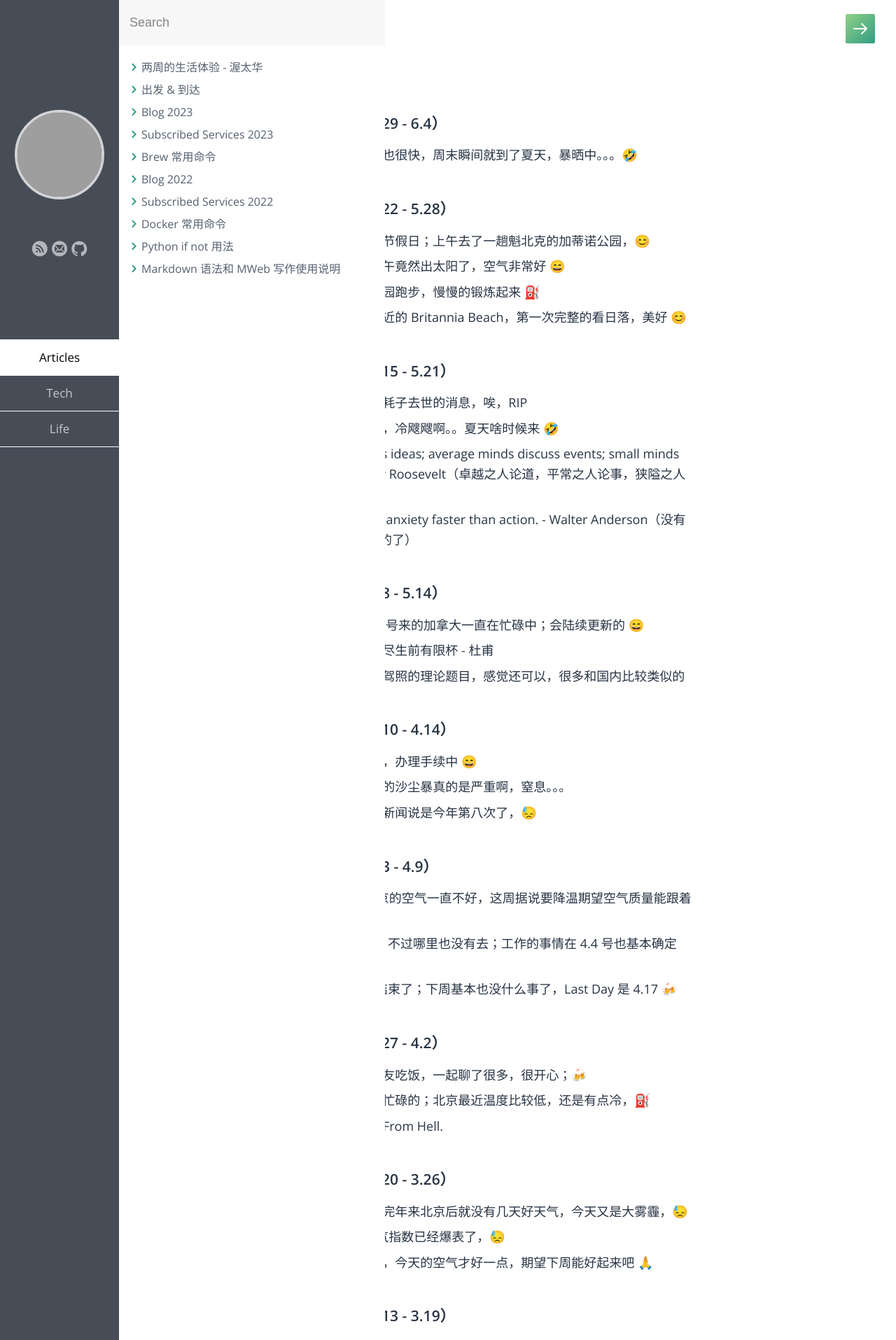
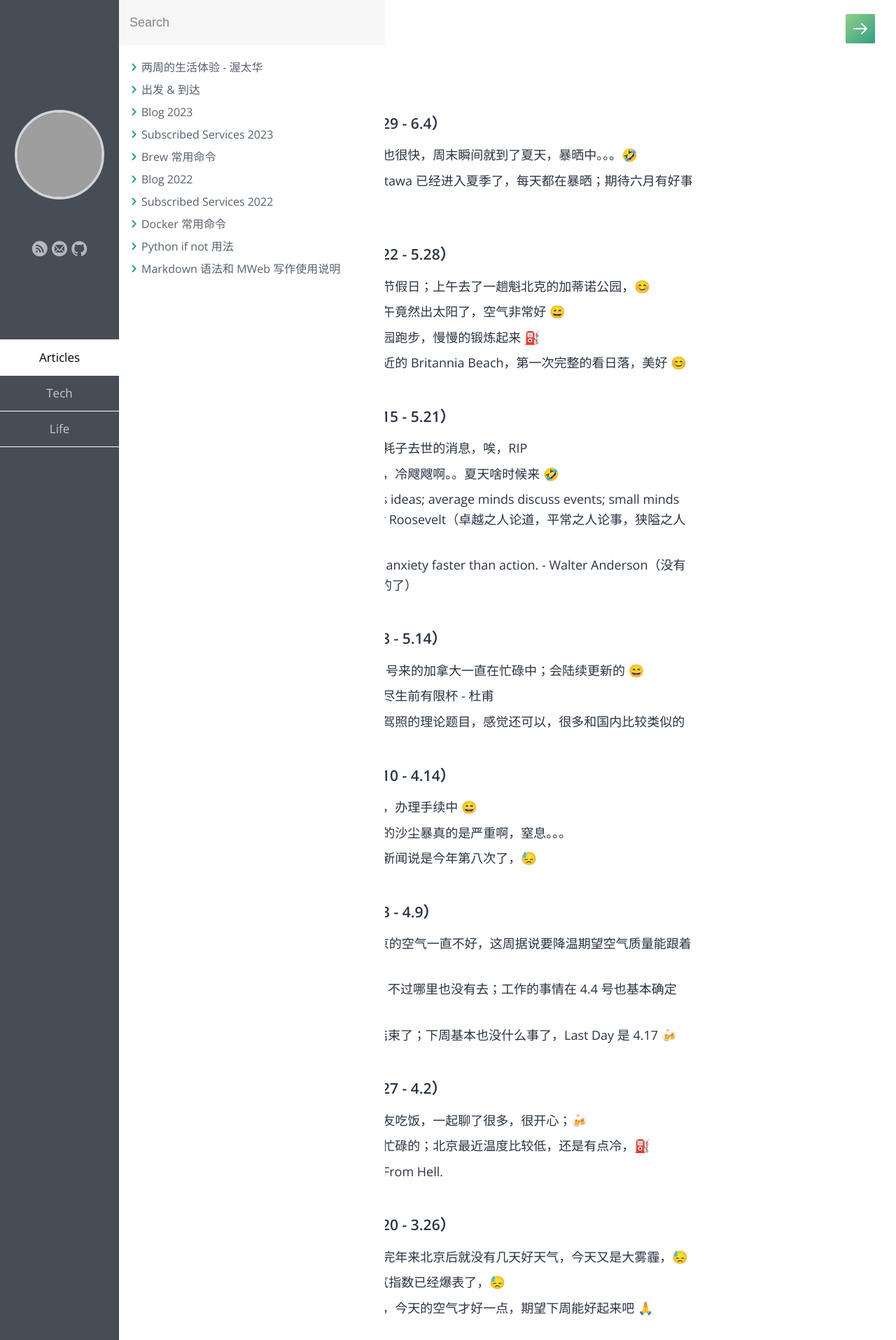
Before and after one commit to samxupeiran/samxupeiran.github.io, a Jekyll site: the page built from _posts/life/2023-01-03-my-blog.md, in a window 1280 px wide. Shown: the top 1915 px of the page at 70% size. Built offline with Jekyll 4.4.1, drawn with Linux system fonts in a browser that asks for light colours; some web fonts are replaced; grey boxes are pictures that could not be loaded.

Commit message:
feat: add weekly blog 5.31

```diff
--- a/_posts/life/2023-01-03-my-blog.md
+++ b/_posts/life/2023-01-03-my-blog.md
@@ -8,6 +8,7 @@ tags: Blog
 
 - ### 2023 年 6 月 第 1 周（5.29 - 6.4）
      - 5.29 渥太华这个升温速度也很快，周末瞬间就到了夏天，暴晒中。。。🤣
+     - 5.31 五月最后一天了，Ottawa 已经进入夏季了，每天都在暴晒；期待六月有好事到来～⛽️
 
 - ### 2023 年 5 月 第 4 周（5.22 - 5.28）
      - 5.22 今天是加拿大的法定节假日；上午去了一趟魁北克的加蒂诺公园，😊
```
